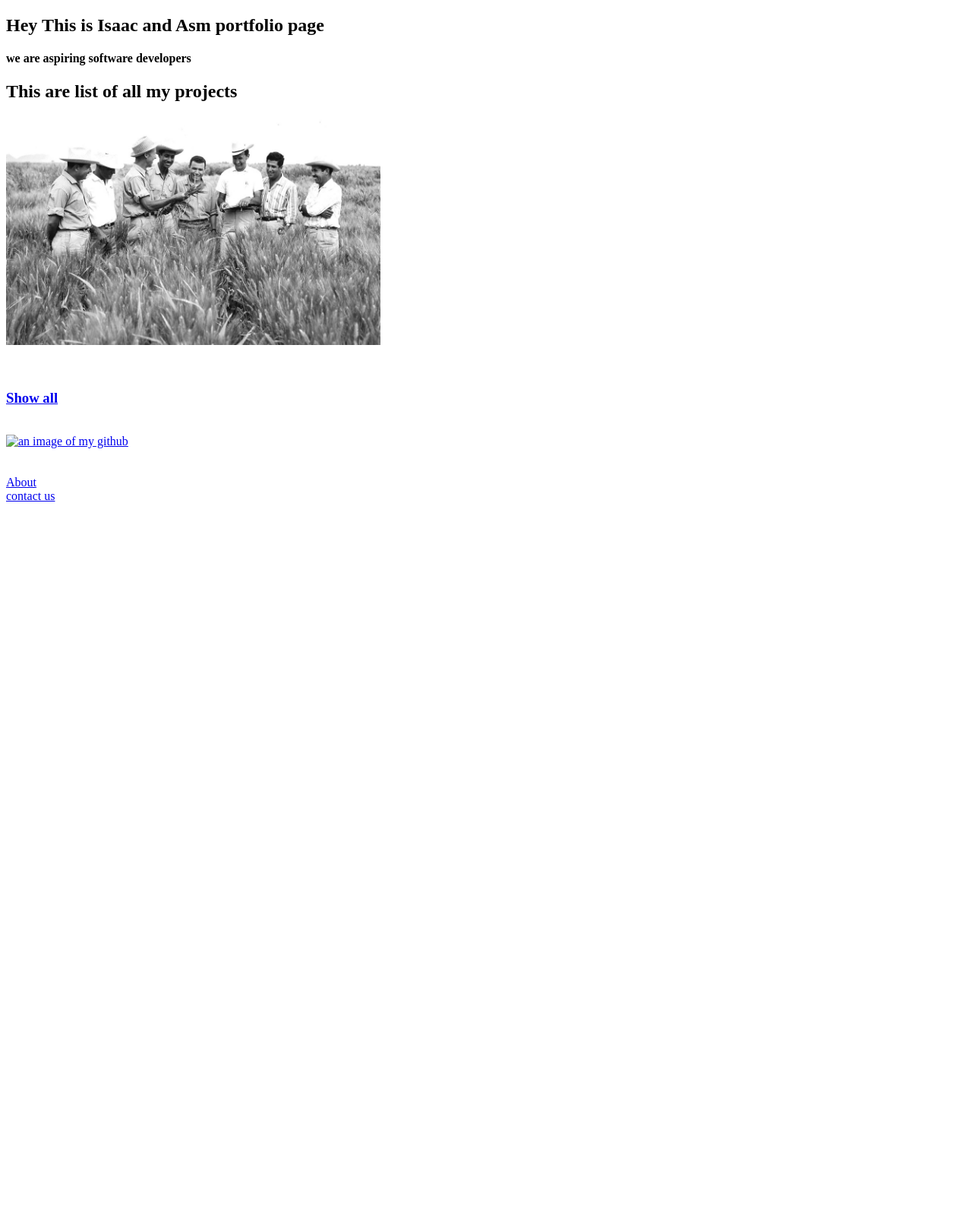
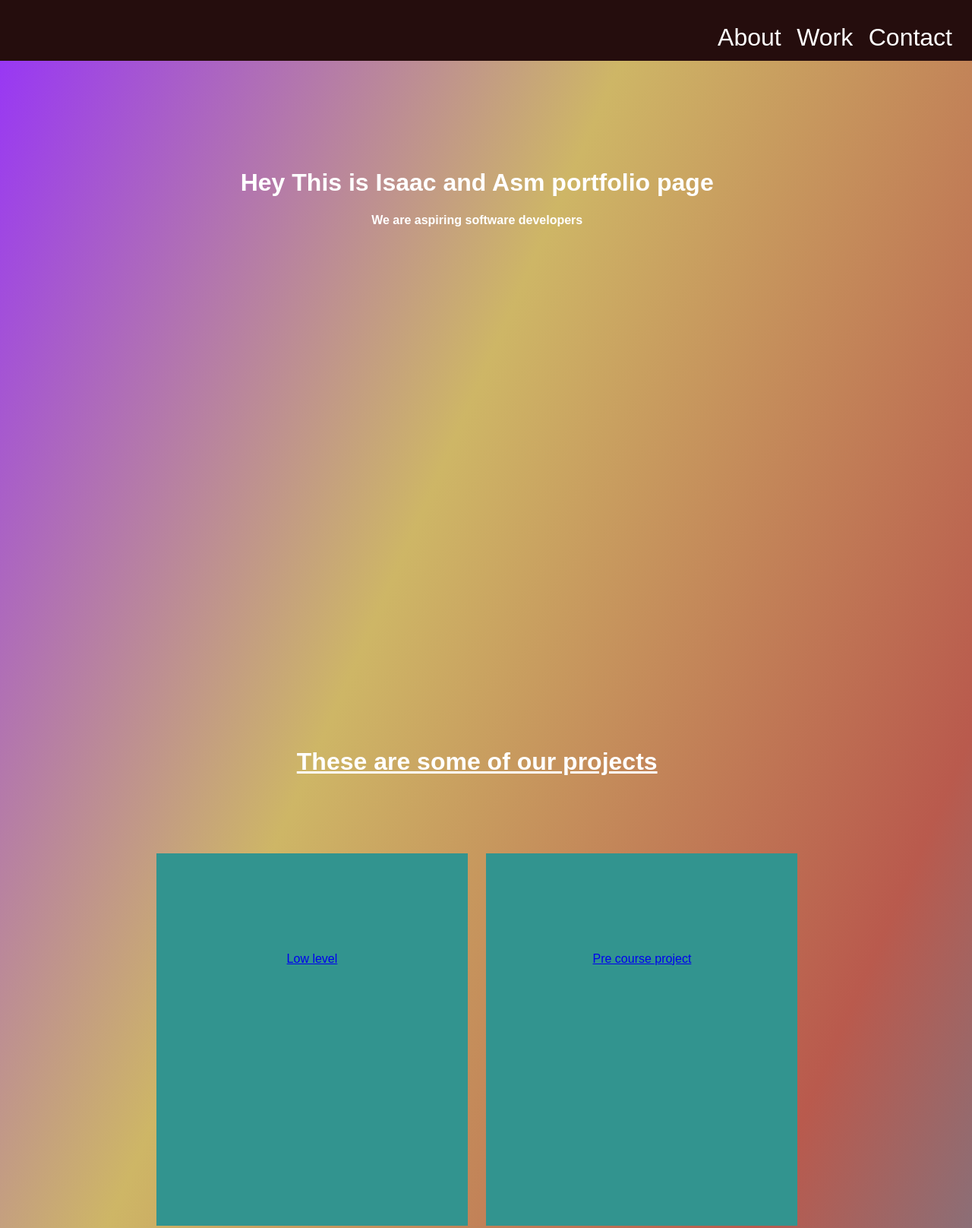
Before and after one commit to isaac-zik-rgb/microverse_trials2.github.io, a plain HTML site: page portfoli_page/index.html in a window 1280 px wide. Shown: the top 1616 px of the page at 76% size. Before the commit the page ends 800 px from the top, so only its background shows below. Drawn offline with Linux system fonts and the light colour scheme; files whose address does not match are found by name.

Commit message:
added style and changed html

```diff
--- a/portfoli_page/index.html
+++ b/portfoli_page/index.html
@@ -1,45 +1,58 @@
 <!DOCTYPE html>
 <html>
+
 <head>
 	<meta charset="UTF-8">
 	<meta http-equiv="X-UA-Compatible" content="IE=edge">
 	<meta name="viewport" content="width=device-width, initial-scale=1.0">
-        <title>my Portfolio page</title>
-        <link rel="style.css">
+	<title>Our Portfolio page</title>
+	<link rel="stylesheet" href="style.css">
 </head>
 
-
 <body>
-        <section id="welcome-section">
+	<header>
+		<nav>
+			<ul>
+				<li><a href="#">About</a></li>
+				<li><a href="#">Work</a></li>
+				<li><a href="#">Contact</a></li>
+			</ul>
+		</nav>
+	</header>
+	<div class="intro">
 		<h1>
 			Hey This is Isaac and Asm portfolio page
-                <h4><strong>we are aspiring software developers </strong></h4>
+			<h4><strong>We are aspiring software developers </strong></h4>
 		</h1>
-        </section>
-        <secction id="projects">
-            <div class="project-title">
-                <h2>This are list of all my projects</h2>
-           <a href="https://isaac-zik-rgb.github.io/microverse_trial.github.io/# " target="bl
-           "><img src="file:///C:/Users/user1/microverse_trials/microverse_trial2/microverse_trials2.github.io/image/tribute-page-main-image.jpg" width"200" height="300" alt="Tribute page of Dr. Borloang"> </a>
-
-        </div><br><br>
-
-        <nav id="navBar">
-            <h3><a href="#" >Show all</a> </h3>
-        </nav><br><br<>
-
-        <div id="profile">
-
-
-            <a href="https://github.com/isaac-zik-rgb/alx-zero_day" target="_blank"><img src="file:///C:/Users/user1/microverse_trials/microverse_trial2/microverse_trials2.github.io/image/download%20(1).png" width="50" height="50" alt="an image of my github"></a>
+	</div>
+	<div class="all_projects">
+		<u>
+			<h1>These are some of our projects</h1>
+		</u>
+		<div class="project"> <a href="https://github.com/isaac-zik-rgb/alx-low_level_programming">Low level</a></div>
+		<div class="project"><a href="https://github.com/isaac-zik-rgb/alx-pre_course">Pre course project</a></div>
+		<div class="project"><a href="https://github.com/Asm-Khan-Sarib/Chess">Chess game</a></div>
+		<div class="project"><a href="https://github.com/Asm-Khan-Sarib/Expense-Tracker">Expanse Tracker</a></div>
+		<br>
+		<a href="https://github.com/isaac-zik-rgb"><button type="button" class="btn1">Show All of Isaac ></button></a>
+		<a href="https://github.com/Asm-Khan-Sarib"><button type="button" class="btn1">Show All of Asm ></button></a>
 
 	</div>
-
-        </secction>
-        <br><br>
+	<div class="contact">
+		<h1>Lets work together..</h1><i>Do you take your coffee?</i><br><br>
+		<div class="c_link">
+			<img src="#"><a href="#">Facebook</a>
+		</div>
+		<div class="c_link">
+			<img src="#"><a href="#">GitHub</a>
+		</div>
+		<div class="c_link">
+			<img src="#"><a href="#">Mail</a>
+		</div>
+	</div>
 	<footer>
-            <a href="#"> About</a><br>
-            <a href="#">contact us</a>
+		<p>&copy; created by Asm and Isaac. All rights reserved.</p>
 	</footer>
 </body>
+
 </html>
--- /dev/null
+++ b/portfoli_page/style.css
@@ -0,0 +1,112 @@
+body{
+    background-image: linear-gradient(to bottom right, rgb(150, 50, 250), rgb(206, 182, 102), rgb(185, 90, 77), rgb(50, 150, 200));
+    background-repeat: no-repeat;
+    margin: 0;
+    padding: 0;
+    min-height: 100vh;
+    width: 98vw;
+    font-family: Arial, sans-serif;
+    color: #333;
+}
+
+header {
+    background-color: #250d0d;
+    color: #fff;
+    height: 80px;
+    width: 100vw;
+    position: fixed;
+}
+
+header h1 {
+    font-size: 2rem;
+}
+
+nav ul {
+    text-align: right;
+    list-style-type: none;
+    margin-top: 1rem;
+    padding-top: 15px;
+    padding-right: 10px;
+}
+
+nav li {
+    display: inline;
+    margin-right: 1rem;
+    font-size: 2rem;
+}
+
+nav a {
+    color: #fff;
+    text-decoration: none;
+}
+
+nav li:hover {
+    color: rgb(185, 185, 241);
+}
+footer {
+    background-color: #250d0d;
+    color: rgb(218, 218, 218);
+    padding: 1rem;
+    text-align: center;
+    bottom: 0;
+    left: 0;
+    right: 0;
+    width: 96.4vw;
+}
+
+.intro {
+    border: 1px solid rgba(2, 2, 2, 0);
+    margin: 0;
+    padding-top: 200px;
+    color: #fff;
+    height: 85vh;
+    width: 98vw;
+    text-align: center;
+}
+
+.all_projects {
+    border: 1px solid rgba(0, 0, 0, 0);
+    margin: 0;
+    color: #fff;
+    min-height: 90vh;
+    width: 98vw;
+    text-align: center;
+    padding-top: 80px;
+}
+.project {
+    display: inline-block;
+    margin: 10px;
+    background-color: rgb(50, 148, 143);
+    margin-top: 80px;
+    padding: 130px;
+    height: 230px;
+    width: 150px;
+  }
+
+  .btn1{
+    height: 50px;
+    width: 100px;
+    font-size: 1.2rem;
+    margin-top: 60px;
+    margin-bottom: 60px;
+    background-color: #971919;
+  }
+  .btn1:hover{
+    background-color: #c51616;
+  }
+
+  .contact {
+    background-image: linear-gradient(to bottom right, rgb(99, 31, 168), rgb(141, 121, 57), rgb(136, 56, 46), rgb(26, 103, 141));
+    border: 2px solid rgba(0, 0, 0, 0);
+    margin: 0;
+    color: #fff;
+    min-height: 45vh;
+    width: 98.3vw;
+    text-align: center;
+    padding-top: 80px;
+}
+.c_link{
+    display: inline-block;
+    margin-top: 5px;
+    margin-left: 20px;
+}
```
Also changed, not shown: portfoli_page/New Text Document.txt (added). Lines whose indentation alone changed are shown as unchanged.
